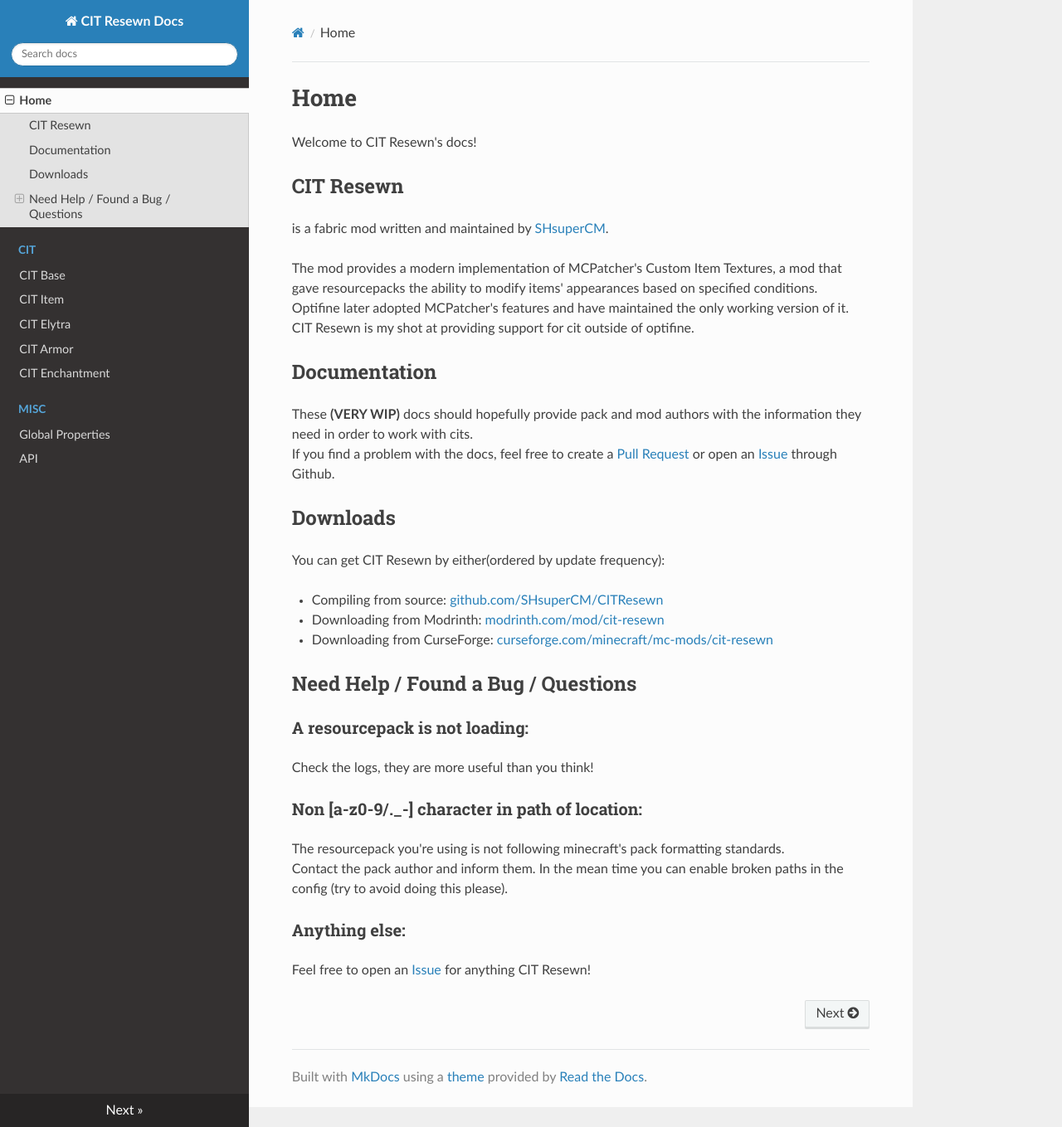
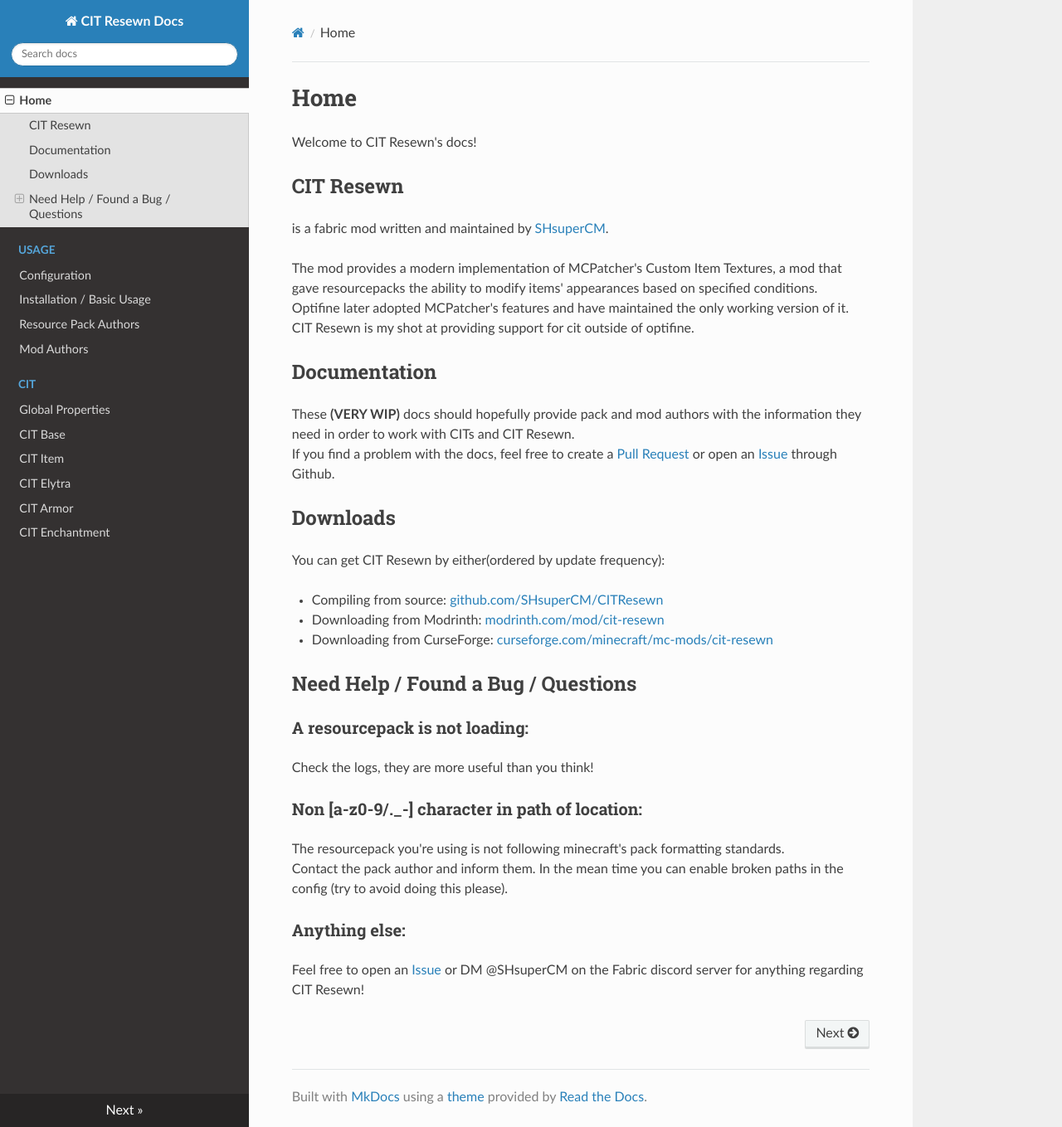
Before and after one commit to SHsuperCM/CITResewn, an MkDocs documentation site: the page built from docs/index.md, in a window 1280 px wide and 1359 px high. Shown: the whole window at 83% size. Built offline with MkDocs 1.6.1, drawn with Linux system fonts in a browser that asks for light colours; nearby versions of some CDN libraries.

Commit message:
Topic organization. Wrote user/pack/mod usage pages.

```diff
--- a/docs/index.md
+++ b/docs/index.md
@@ -11,7 +11,7 @@
 
 ## Documentation
 These **(VERY WIP)** docs should hopefully provide pack and mod authors with the information they need in
-order to work with cits.
+order to work with CITs and CIT Resewn.
 If you find a problem with the docs, feel free to create a [Pull Request](https://github.com/SHsuperCM/CITResewn/tree/docs)
 or open an [Issue](https://github.com/SHsuperCM/CITResewn/issues) through Github.
 
@@ -31,4 +31,4 @@
 Contact the pack author and inform them. In the mean time you can enable broken paths in the config (try to avoid doing this please).
 
 ### Anything else:
-Feel free to open an [Issue](https://github.com/SHsuperCM/CITResewn/issues) for anything CIT Resewn!
+Feel free to open an [Issue](https://github.com/SHsuperCM/CITResewn/issues) or DM @SHsuperCM on the Fabric discord server for anything regarding CIT Resewn!
--- a/mkdocs.yml
+++ b/mkdocs.yml
@@ -13,12 +13,15 @@
 
 nav:
   - 'index.md'
+  - Usage:
+    - 'usage/config.md'
+    - 'usage/users.md'
+    - 'usage/pack_authors.md'
+    - 'usage/mod_authors.md'
   - CIT:
-    - 'cit_base.md'
-    - 'cit_item.md'
-    - 'cit_elytra.md'
-    - 'cit_armor.md'
-    - 'cit_enchantment.md'
-  - Misc:
-    - 'global_properties.md'
-    - 'api.md'
+    - 'cit/global.md'
+    - 'cit/cit_base.md'
+    - 'cit/cit_item.md'
+    - 'cit/cit_elytra.md'
+    - 'cit/cit_armor.md'
+    - 'cit/cit_enchantment.md'
```
Also changed, not shown: docs/api.md (deleted, +0 -1 lines), docs/usage/config.md (added, +7 -0 lines), docs/usage/mod_authors.md (added, +68 -0 lines), docs/usage/pack_authors.md (added, +48 -0 lines), docs/usage/users.md (added, +13 -0 lines), docs/cit/cit_armor.md (renamed from docs/cit_armor.md), docs/cit/cit_base.md (renamed from docs/cit_base.md), docs/cit/cit_elytra.md (renamed from docs/cit_elytra.md), docs/cit/cit_enchantment.md (renamed from docs/cit_enchantment.md), docs/cit/cit_item.md (renamed from docs/cit_item.md), docs/cit/global.md (renamed from docs/global_properties.md).
